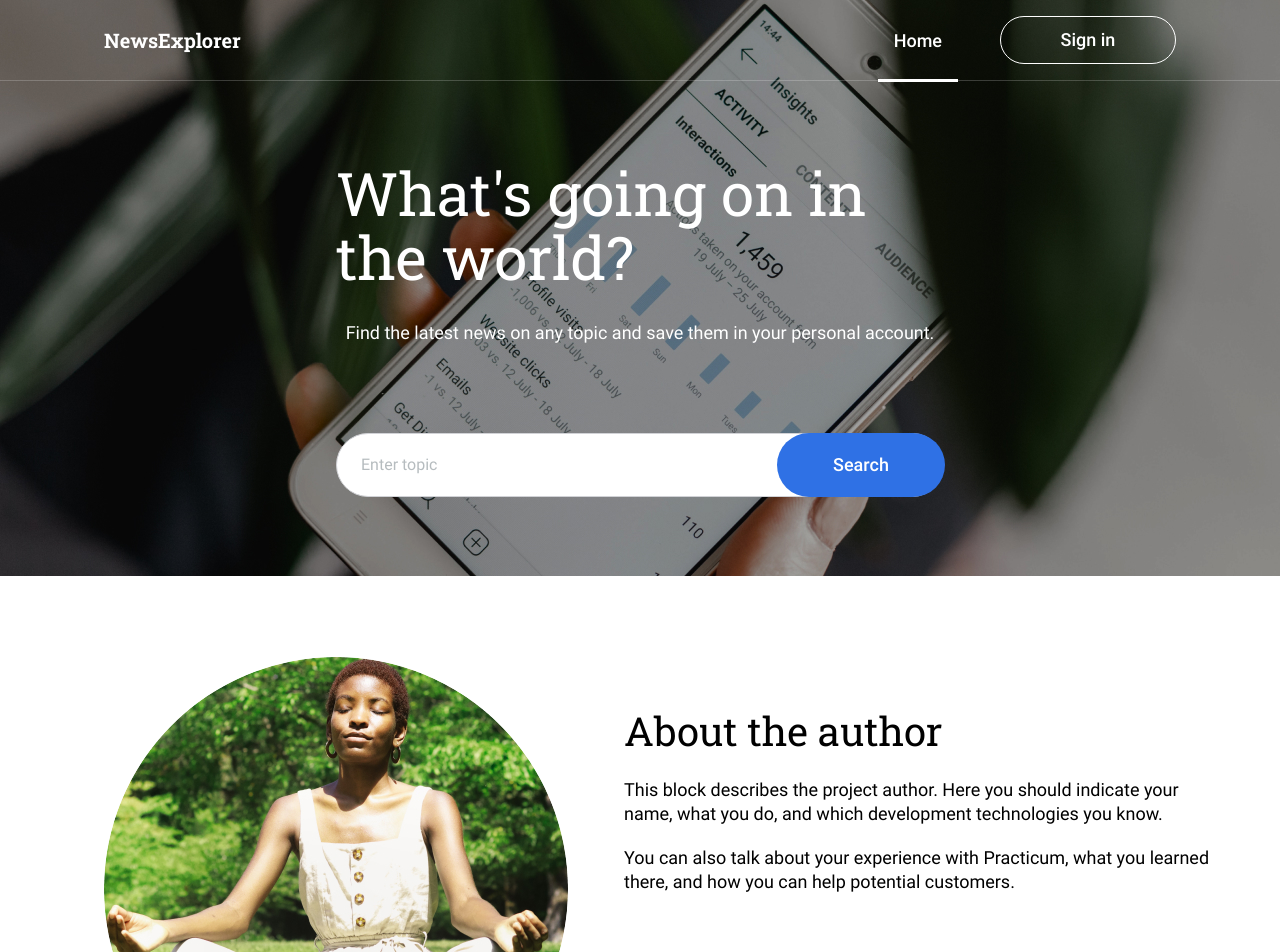
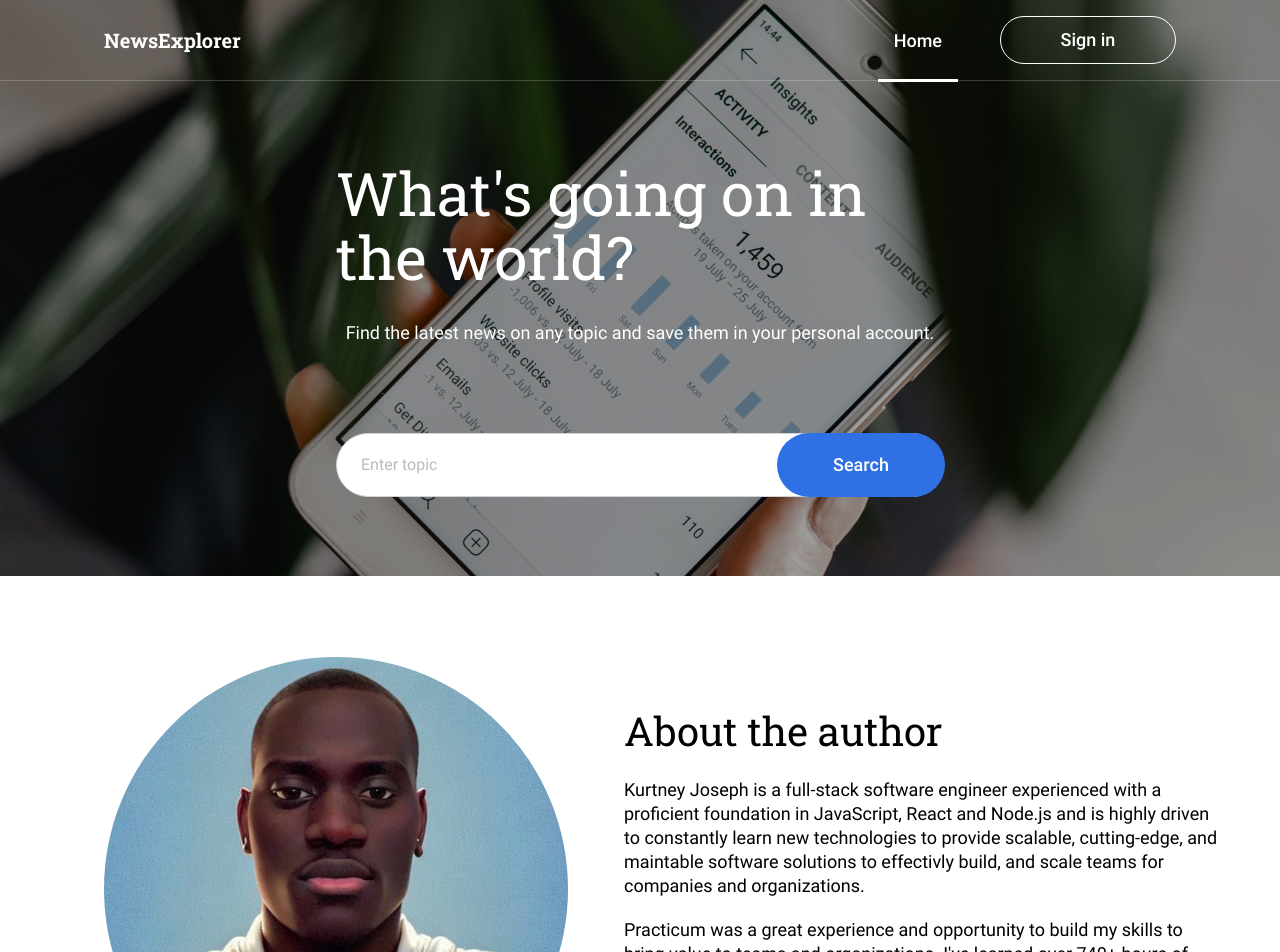
Before and after one commit to xhundo/news-explorer-frontend, a React (Create React App) app: page / in a window 1280 px wide. Shown: the top 952 px of the page. Built offline with nearby package versions, Linux system fonts and the light colour scheme; no server answers.

Commit message:
feat: add author content

```diff
--- a/src/components/About/About.js
+++ b/src/components/About/About.js
@@ -1,5 +1,11 @@
 import './About.css';
-import author from '../../images/image-03.jpg';
+import author from '../../images/author.jpg';
+
+/* This block describes the project author. Here you should indicate your
+name, what you do, and which development technologies you know. */
+
+// You can also talk about your experience with Practicum, what you
+// learned there, and how you can help potential customers.
 
 function About() {
   return (
@@ -8,12 +14,19 @@ function About() {
       <div className="about__author-text">
         <h2 className="about__text">About the author</h2>
         <article className="about__article">
-          This block describes the project author. Here you should indicate your
-          name, what you do, and which development technologies you know.
+          Kurtney Joseph is a full-stack software engineer experienced with a
+          proficient foundation in JavaScript, React and Node.js and is highly
+          driven to constantly learn new technologies to provide scalable,
+          cutting-edge, and maintable software solutions to effectivly build,
+          and scale teams for companies and organizations.
         </article>
         <article className="about__article">
-          You can also talk about your experience with Practicum, what you
-          learned there, and how you can help potential customers.
+          Practicum was a great experience and opportunity to build my skills to
+          bring value to teams and organizations. I've learned over 740+ hours
+          of HTML, CSS, JavaScript, React, Express, Node, and MongoDB. These
+          skills have tremendously helped me scale teams, build better
+          development enviorments and to provide cutting-edge web applications
+          to serve users a great web experience.
         </article>
       </div>
     </section>
```
